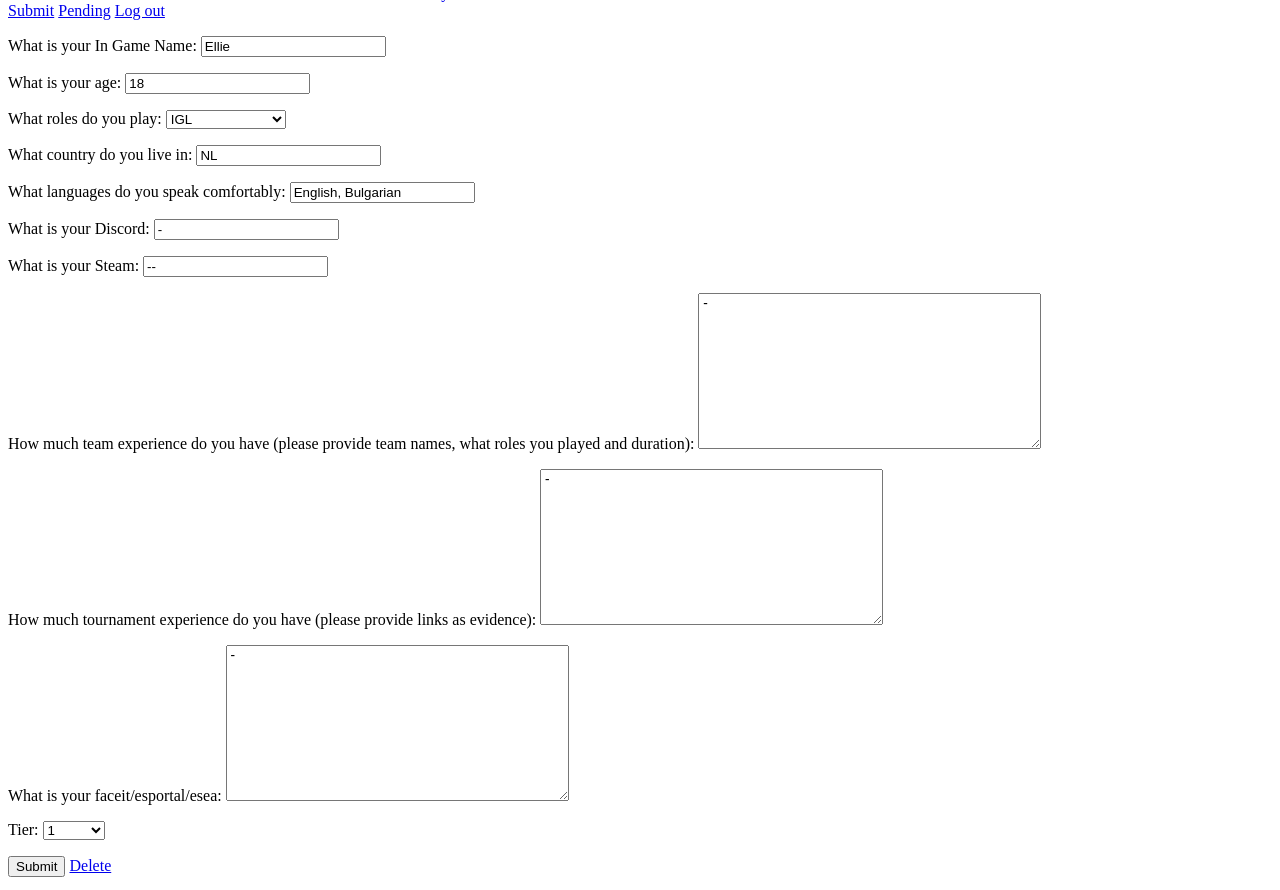
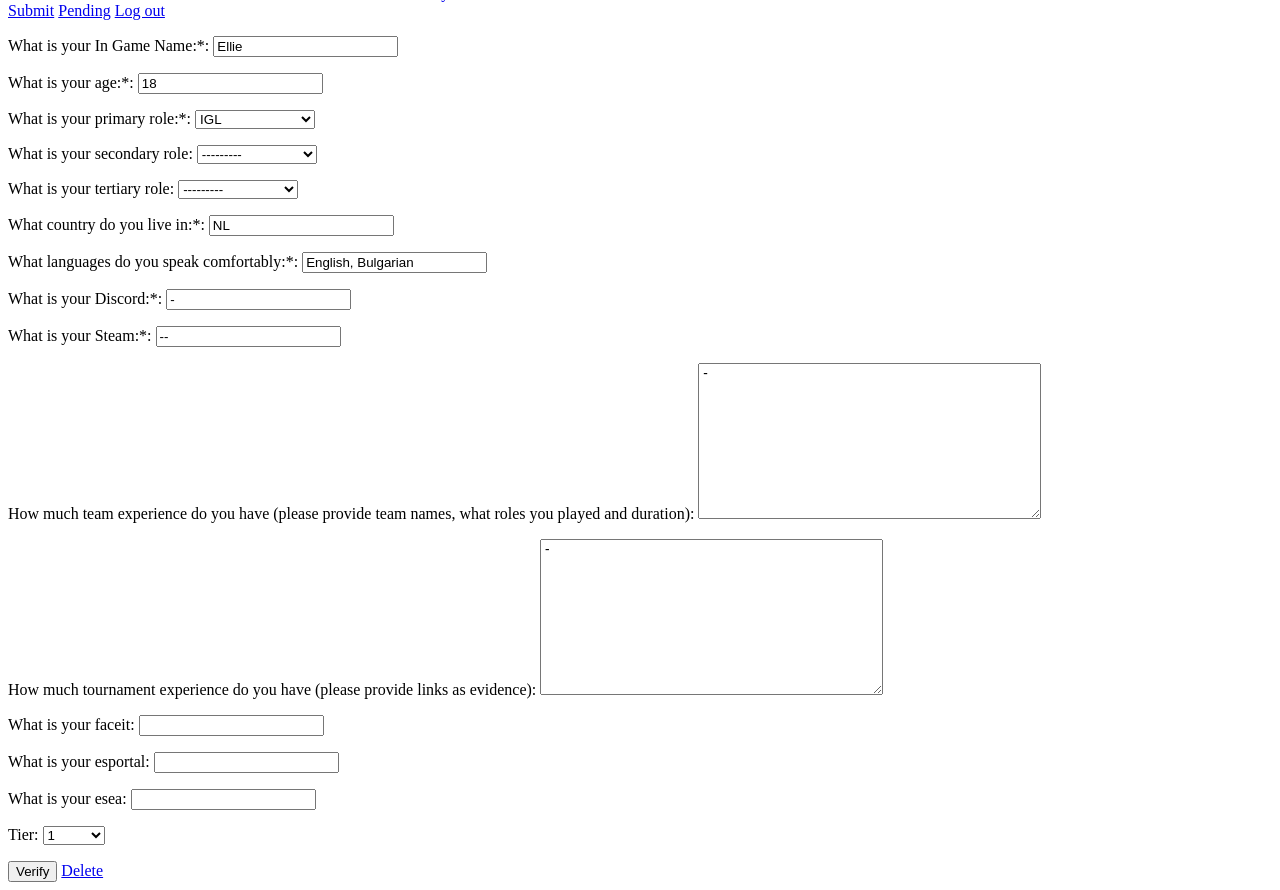
Before and after one commit to xMoneMone/Project_Untitled, a Django app: page /posts/verify/10 in a window 1280 px wide. Shown: the part 310-1200 px from the top of the page. Run offline with Django 4.2, Linux system fonts and the light colour scheme; a user stored in the database is signed in; data comes from the database, SQL or seed files in the repository; some libraries are stand-ins or nearby versions.

Commit message:
added more submission fields

```diff
--- a/posts/forms.py
+++ b/posts/forms.py
@@ -5,36 +5,45 @@ from posts.models import Post
 class PostForm(forms.ModelForm):
     class Meta:
         model = Post
-        fields = ['name', 'age', 'role', 'country', 'languages', 'discord', 'steam', 'team_experience',
-                  'tournament_experience', 'faceit_esportal_esea']
-        labels = {'name': 'What is your In Game Name:',
-                  'age': 'What is your age:',
-                  'role': 'What roles do you play:',
-                  'country': 'What country do you live in:',
-                  'languages': 'What languages do you speak comfortably:',
-                  'discord': 'What is your Discord:',
-                  'steam': 'What is your Steam:',
+        fields = ['name', 'age', 'role', 'role2', 'role3', 'country', 'languages', 'discord', 'steam', 'team_experience',
+                  'tournament_experience', 'faceit', 'esportal', 'esea']
+        labels = {'name': 'What is your In Game Name:*',
+                  'age': 'What is your age:*',
+                  'role': 'What is your primary role:*',
+                  'role2': 'What is your secondary role:',
+                  'role3': 'What is your tertiary role:',
+                  'country': 'What country do you live in:*',
+                  'languages': 'What languages do you speak comfortably:*',
+                  'discord': 'What is your Discord:*',
+                  'steam': 'What is your Steam:*',
                   'team_experience': 'How much team experience do you have (please provide team names,'
                                      ' what roles you played and duration):',
                   'tournament_experience': 'How much tournament experience do you have'
                                            ' (please provide links as evidence):',
-                  'faceit_esportal_esea': 'What is your faceit/esportal/esea:'}
+                  'faceit': 'What is your faceit:',
+                  'esportal': 'What is your esportal:',
+                  'esea': 'What is your esea:'}
 
 
 class AdminPostForm(forms.ModelForm):
     class Meta:
         model = Post
-        fields = ['name', 'age', 'role', 'country', 'languages', 'discord', 'steam', 'team_experience',
-                  'tournament_experience', 'faceit_esportal_esea', 'tier']
-        labels = {'name': 'What is your In Game Name:',
-                  'age': 'What is your age:',
-                  'role': 'What roles do you play:',
-                  'country': 'What country do you live in:',
-                  'languages': 'What languages do you speak comfortably:',
-                  'discord': 'What is your Discord:',
-                  'steam': 'What is your Steam:',
+        fields = ['name', 'age', 'role', 'role2', 'role3', 'country', 'languages', 'discord', 'steam',
+                  'team_experience',
+                  'tournament_experience', 'faceit', 'esportal', 'esea', 'tier']
+        labels = {'name': 'What is your In Game Name:*',
+                  'age': 'What is your age:*',
+                  'role': 'What is your primary role:*',
+                  'role2': 'What is your secondary role:',
+                  'role3': 'What is your tertiary role:',
+                  'country': 'What country do you live in:*',
+                  'languages': 'What languages do you speak comfortably:*',
+                  'discord': 'What is your Discord:*',
+                  'steam': 'What is your Steam:*',
                   'team_experience': 'How much team experience do you have (please provide team names,'
                                      ' what roles you played and duration):',
                   'tournament_experience': 'How much tournament experience do you have'
                                            ' (please provide links as evidence):',
-                  'faceit_esportal_esea': 'What is your faceit/esportal/esea:'}
+                  'faceit': 'What is your faceit:',
+                  'esportal': 'What is your esportal:',
+                  'esea': 'What is your esea:'}
--- a/posts/models.py
+++ b/posts/models.py
@@ -10,11 +10,15 @@ class Post(models.Model):
     name = models.CharField(max_length=20)
     age = models.IntegerField()
     role = models.CharField(max_length=20, choices=role_choices)
+    role2 = models.CharField(max_length=20, choices=role_choices, blank=True, null=True)
+    role3 = models.CharField(max_length=20, choices=role_choices, blank=True, null=True)
     country = models.CharField(max_length=60)
     languages = models.CharField(max_length=200)
-    team_experience = models.TextField(max_length=600)
-    tournament_experience = models.TextField(max_length=600)
-    faceit_esportal_esea = models.TextField(max_length=600)
+    team_experience = models.TextField(max_length=600, blank=True, null=True)
+    tournament_experience = models.TextField(max_length=600, blank=True, null=True)
+    faceit = models.URLField(max_length=200, blank=True, null=True)
+    esportal = models.URLField(max_length=200, blank=True, null=True)
+    esea = models.URLField(max_length=200, blank=True, null=True)
     discord = models.CharField(max_length=60)
     steam = models.CharField(max_length=60)
     verified = models.BooleanField(default=False)
--- a/posts/templates/success.html
+++ b/posts/templates/success.html
@@ -5,6 +5,6 @@
 
 {% block content %}
 
-success
+<p>Thank you for your submission! It is now being reviewed by an admin.</p>>
 
 {% endblock %}
--- a/posts/templates/verify.html
+++ b/posts/templates/verify.html
@@ -18,7 +18,7 @@
             {% endfor %}
         {% endfor %}
      {% endif %}
-	<button type="submit">Submit</button>
+	<button type="submit">Verify</button>
     <a href="{% url 'delete' post.id %}">Delete</a>
 </form>
 
--- a/static/js/posts.js
+++ b/static/js/posts.js
@@ -7,7 +7,6 @@ let filter_lang = ""
 let filter_tier = ""
 
 function filter_post(post){
-    console.log(parseInt(post.age) > parseInt(filter_age_min))
     if (filter_age_min){
         if (parseInt(post.age) < parseInt(filter_age_min)){
             return false
@@ -19,7 +18,7 @@ function filter_post(post){
         }
     }
     if (filter_role){
-        if (post.role != filter_role){
+        if (post.role != filter_role && post.role2 != filter_role && post.role3 != filter_role){
             return false
         }
     }
```
Also changed, not shown: db.sqlite3, posts/migrations/0005_remove_post_faceit_esportal_esea_post_esea_and_more.py (added).
